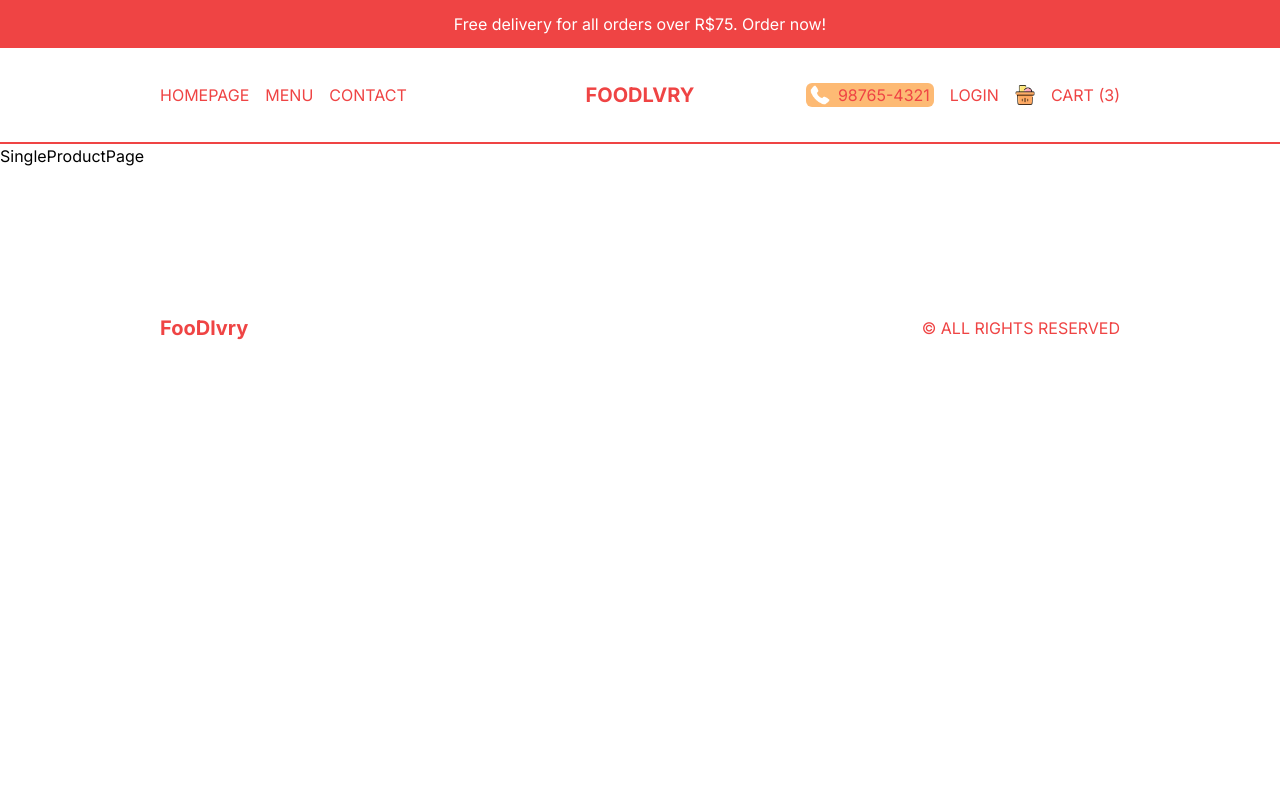
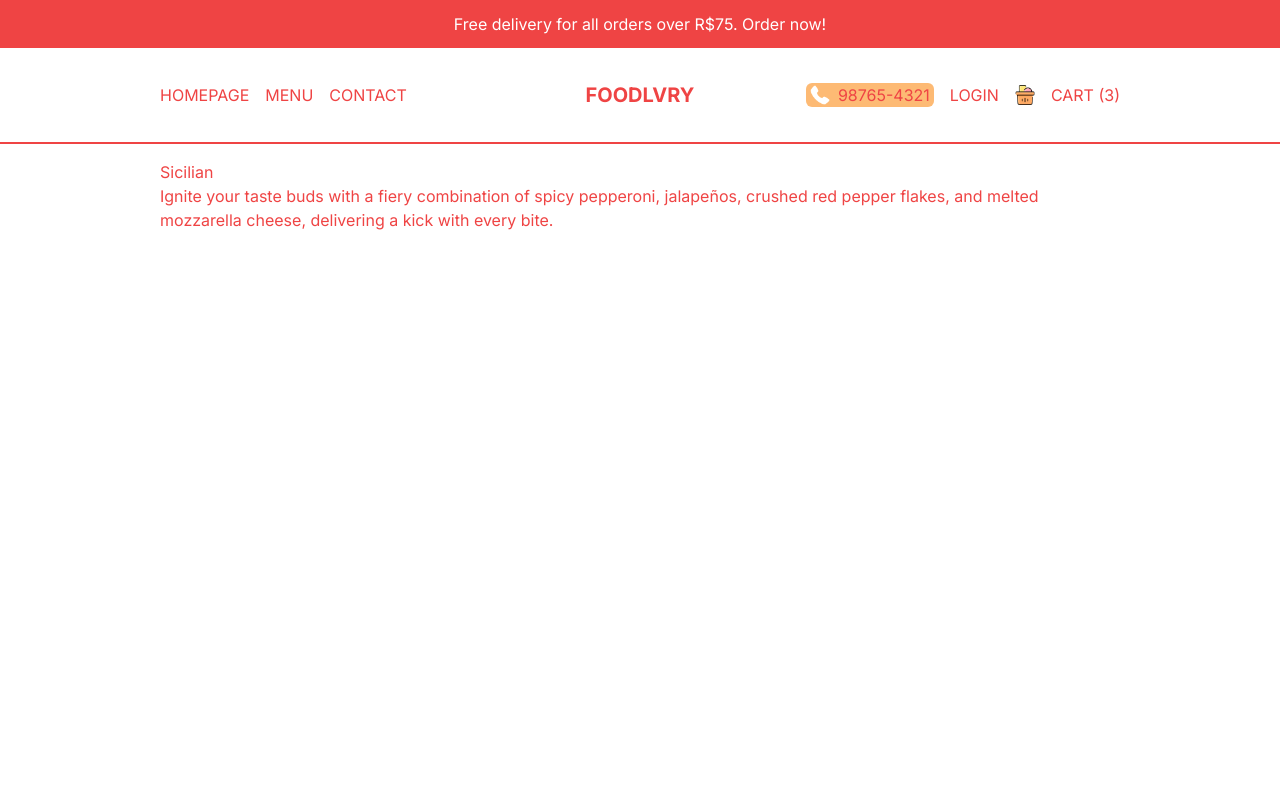
Before and after one commit to LucasLobell/FoodDelivery, a Next.js app: page /product/1 in a window 1280 px wide. Shown: the top 800 px of the page. Built offline with nearby package versions, Linux system fonts and the light colour scheme.

Commit message:
start single product

```diff
--- a/src/app/product/[id]/page.tsx
+++ b/src/app/product/[id]/page.tsx
@@ -1,8 +1,19 @@
+import { singleProduct } from '@/data'
+import Image from 'next/image'
 import React from 'react'
 
 const SingleProductPage = () => {
   return (
-    <div>SingleProductPage</div>
+    <div className='p-4 lg:px-20 xl:px-40 h-screen flex flex-col justify-around text-red-500 md:flex-row'>
+      {singleProduct.img && (<div className='relative'>
+        <Image src={singleProduct.img} alt='' className='object-contain' fill />
+      </div>
+      )}
+      <div>
+        <h1>{singleProduct.title}</h1>
+        <p>{singleProduct.desc}</p>
+      </div>
+    </div>
   )
 }
 
```
